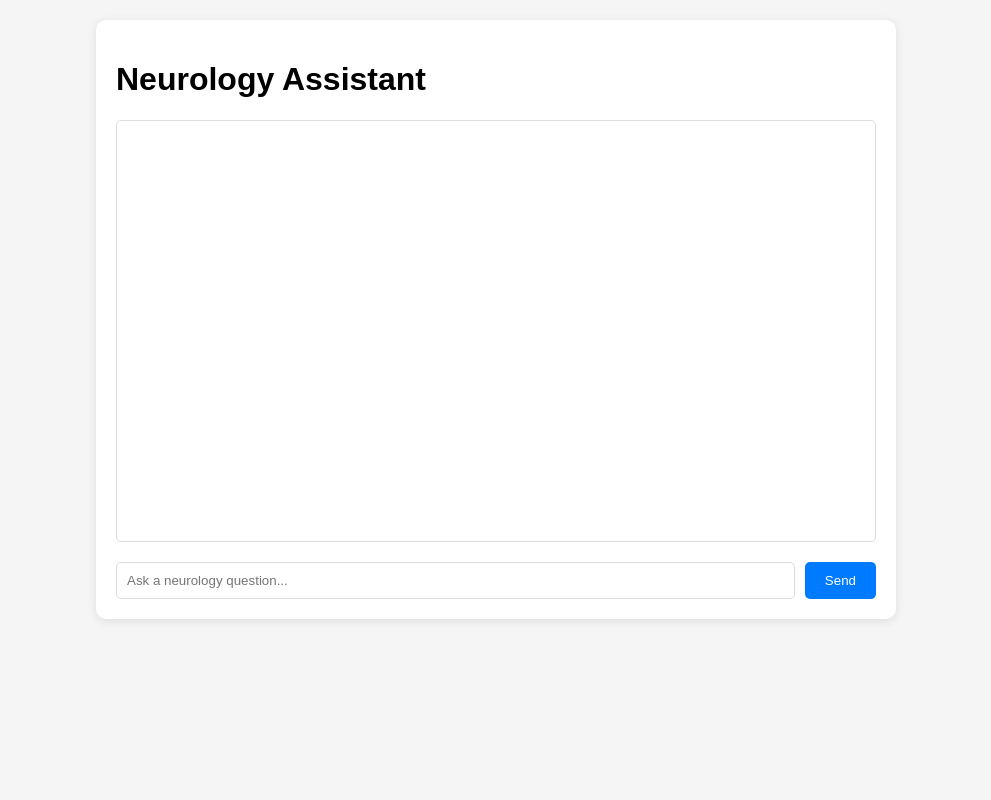
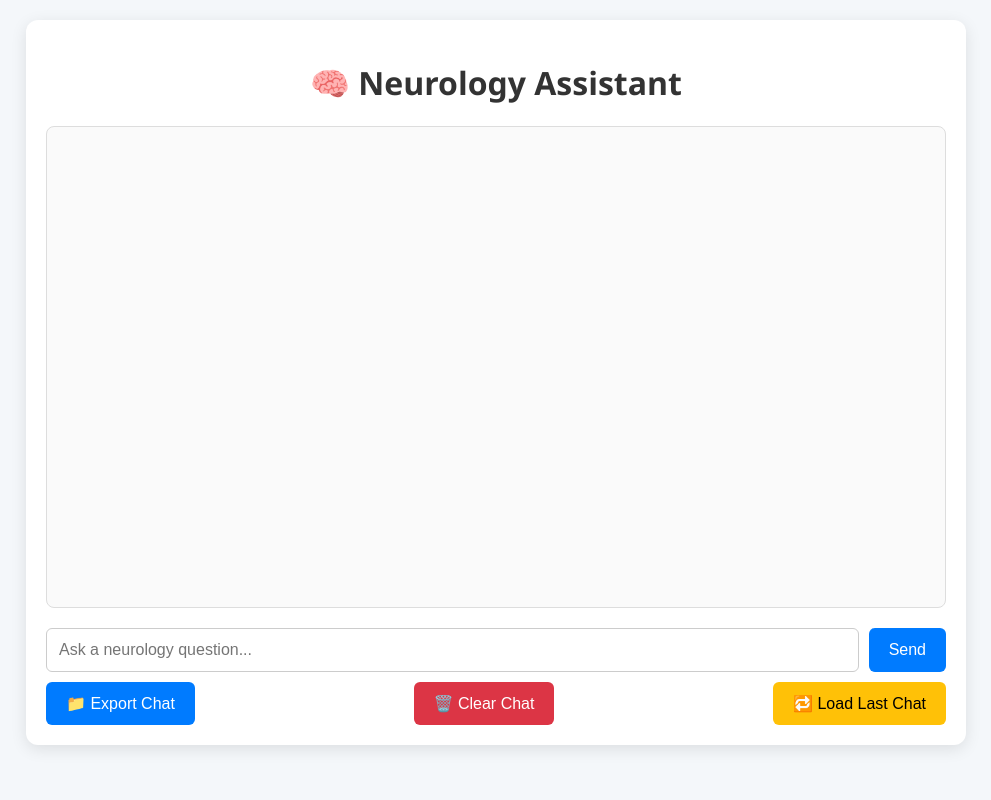
Before and after one commit to pruthviraj-chavan/neurology-bot, a Flask app: page / in a window 1280 px wide. Shown: the whole page, without its empty margins (144-1135 px from the left). Run offline with Flask 3, Linux system fonts and the light colour scheme; some libraries are stand-ins or nearby versions.

Commit message:
Update index.html

```diff
--- a/templates/index.html
+++ b/templates/index.html
@@ -1,85 +1,143 @@
 <!DOCTYPE html>
 <html lang="en">
 <head>
-    <meta charset="UTF-8">
-    <meta name="viewport" content="width=device-width, initial-scale=1.0">
+  <meta charset="UTF-8" />
+  <meta name="viewport" content="width=device-width, initial-scale=1.0"/>
   <title>Neurology Assistant</title>
   <style>
     body {
-            font-family: Arial, sans-serif;
-            max-width: 800px;
-            margin: 0 auto;
+      font-family: 'Segoe UI', Tahoma, Geneva, Verdana, sans-serif;
+      background-color: #f4f7fa;
+      margin: 0;
       padding: 20px;
-            background-color: #f5f5f5;
     }
+
     .chat-container {
-            background-color: white;
-            border-radius: 10px;
+      max-width: 900px;
+      margin: auto;
+      background: white;
+      border-radius: 12px;
+      box-shadow: 0 4px 16px rgba(0, 0, 0, 0.1);
       padding: 20px;
-            box-shadow: 0 2px 10px rgba(0,0,0,0.1);
     }
+
+    h1 {
+      text-align: center;
+      color: #333;
+    }
+
     .chat-box {
-            height: 400px;
+      height: 450px;
       overflow-y: auto;
       border: 1px solid #ddd;
-            padding: 10px;
+      border-radius: 8px;
+      padding: 15px;
+      background-color: #fafafa;
       margin-bottom: 20px;
-            border-radius: 5px;
     }
+
+    .message {
+      padding: 12px 16px;
+      margin: 10px 0;
+      border-radius: 8px;
+      max-width: 80%;
+      line-height: 1.4;
+      word-wrap: break-word;
+    }
+
+    .user-message {
+      background-color: #dcf8c6;
+      align-self: flex-end;
+      margin-left: auto;
+    }
+
+    .bot-message {
+      background-color: #e0e0e0;
+      align-self: flex-start;
+      margin-right: auto;
+    }
+
     .input-container {
       display: flex;
       gap: 10px;
+      flex-wrap: wrap;
     }
+
     input[type="text"] {
       flex: 1;
-            padding: 10px;
-            border: 1px solid #ddd;
-            border-radius: 5px;
+      padding: 12px;
+      font-size: 16px;
+      border: 1px solid #ccc;
+      border-radius: 6px;
     }
+
     button {
-            padding: 10px 20px;
+      padding: 12px 20px;
+      font-size: 16px;
       background-color: #007bff;
       color: white;
       border: none;
-            border-radius: 5px;
+      border-radius: 6px;
       cursor: pointer;
+      transition: background-color 0.3s ease;
     }
+
     button:hover {
       background-color: #0056b3;
     }
-        .message {
-            margin-bottom: 10px;
-            padding: 10px;
-            border-radius: 5px;
+
+    .controls {
+      display: flex;
+      justify-content: space-between;
+      margin-top: 10px;
+      flex-wrap: wrap;
+      gap: 10px;
     }
-        .user-message {
-            background-color: #e3f2fd;
-            margin-left: 20%;
-        }
-        .bot-message {
-            background-color: #f5f5f5;
-            margin-right: 20%;
+
+    .controls button {
+      min-width: 120px;
     }
   </style>
 </head>
 <body>
   <div class="chat-container">
-        <h1>Neurology Assistant</h1>
+    <h1>🧠 Neurology Assistant</h1>
+
     <div class="chat-box" id="chatBox"></div>
+
     <div class="input-container">
       <input type="text" id="userInput" placeholder="Ask a neurology question..." onkeypress="handleKeyPress(event)">
       <button onclick="sendMessage()">Send</button>
     </div>
+
+    <div class="controls">
+      <button onclick="exportChat()">📁 Export Chat</button>
+      <button onclick="clearChat()" style="background-color: #dc3545;">🗑️ Clear Chat</button>
+      <button onclick="loadLastChat()" style="background-color: #ffc107; color: black;">🔁 Load Last Chat</button>
+    </div>
   </div>
 
   <script>
+    const chatBox = document.getElementById('chatBox');
+
+    // Load previous chat from localStorage
+    window.onload = () => {
+      const savedChat = localStorage.getItem('neurologyChat');
+      if (savedChat) {
+        chatBox.innerHTML = savedChat;
+        chatBox.scrollTop = chatBox.scrollHeight;
+      }
+    };
+
     function addMessage(message, isUser) {
-            const chatBox = document.getElementById('chatBox');
       const messageDiv = document.createElement('div');
       messageDiv.className = `message ${isUser ? 'user-message' : 'bot-message'}`;
       messageDiv.textContent = message;
       chatBox.appendChild(messageDiv);
       chatBox.scrollTop = chatBox.scrollHeight;
+
+      // Save to local storage
+      localStorage.setItem('neurologyChat', chatBox.innerHTML);
     }
 
     function handleKeyPress(event) {
@@ -100,7 +158,7 @@
           const response = await fetch('/ask', {
             method: 'POST',
             headers: {
-                            'Content-Type': 'application/json',
+              'Content-Type': 'application/json'
             },
             body: JSON.stringify({ question: message })
           });
@@ -108,8 +166,38 @@
           const data = await response.json();
           addMessage(data.response, false);
         } catch (error) {
-                    addMessage('Sorry, there was an error processing your request.', false);
+          console.error(error);
+          addMessage('⚠️ Sorry, there was an error processing your request.', false);
         }
+      }
+    }
+
+    function exportChat() {
+      const chatText = Array.from(chatBox.children)
+        .map(el => el.textContent).join('\n\n');
+
+      const blob = new Blob([chatText], { type: 'text/plain' });
+      const url = URL.createObjectURL(blob);
+
+      const a = document.createElement('a');
+      a.href = url;
+      a.download = 'neurology_chat.txt';
+      a.click();
+      URL.revokeObjectURL(url);
+    }
+
+    function clearChat() {
+      chatBox.innerHTML = '';
+      localStorage.removeItem('neurologyChat');
+    }
+
+    function loadLastChat() {
+      const savedChat = localStorage.getItem('neurologyChat');
+      if (savedChat) {
+        chatBox.innerHTML = savedChat;
+        chatBox.scrollTop = chatBox.scrollHeight;
+      } else {
+        alert("No chat history found.");
       }
     }
   </script>
```
Lines whose indentation alone changed are shown as unchanged.
